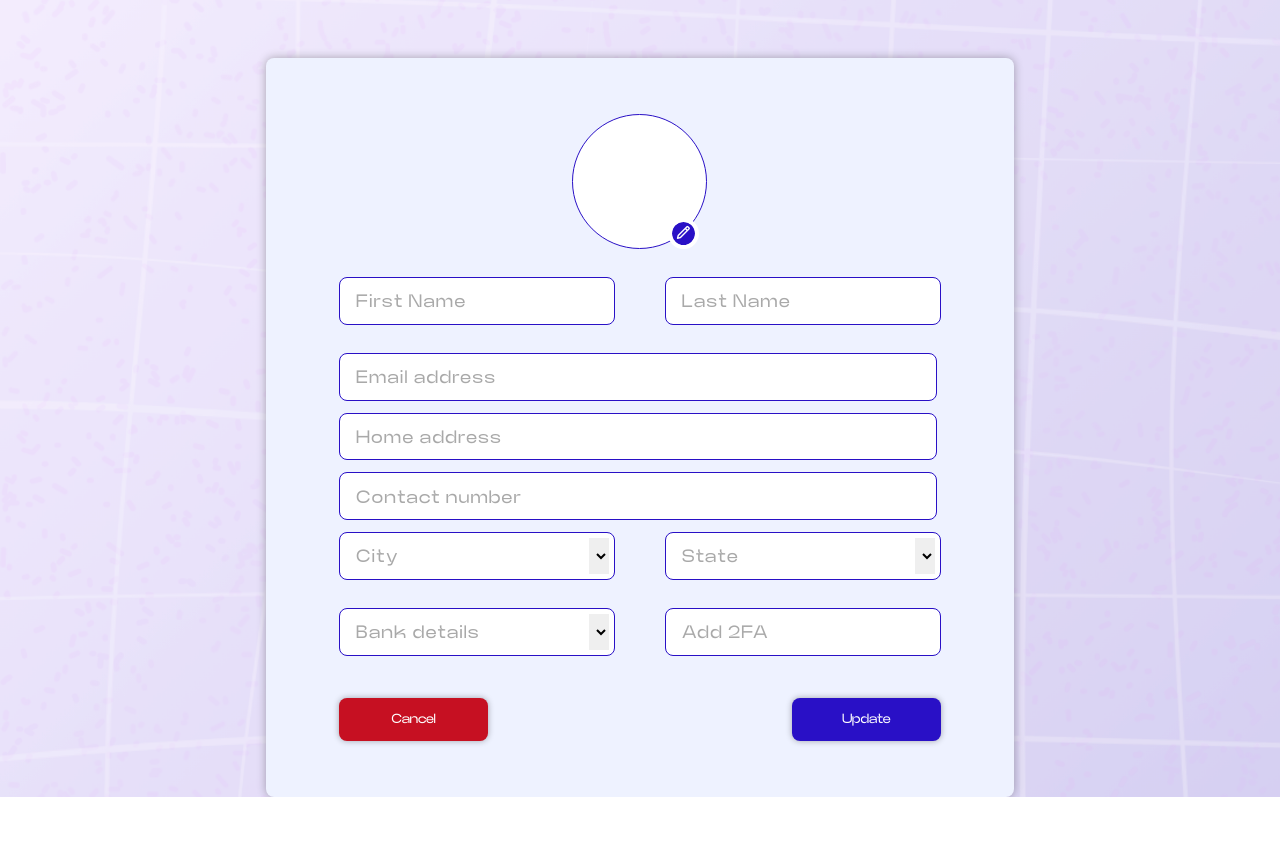
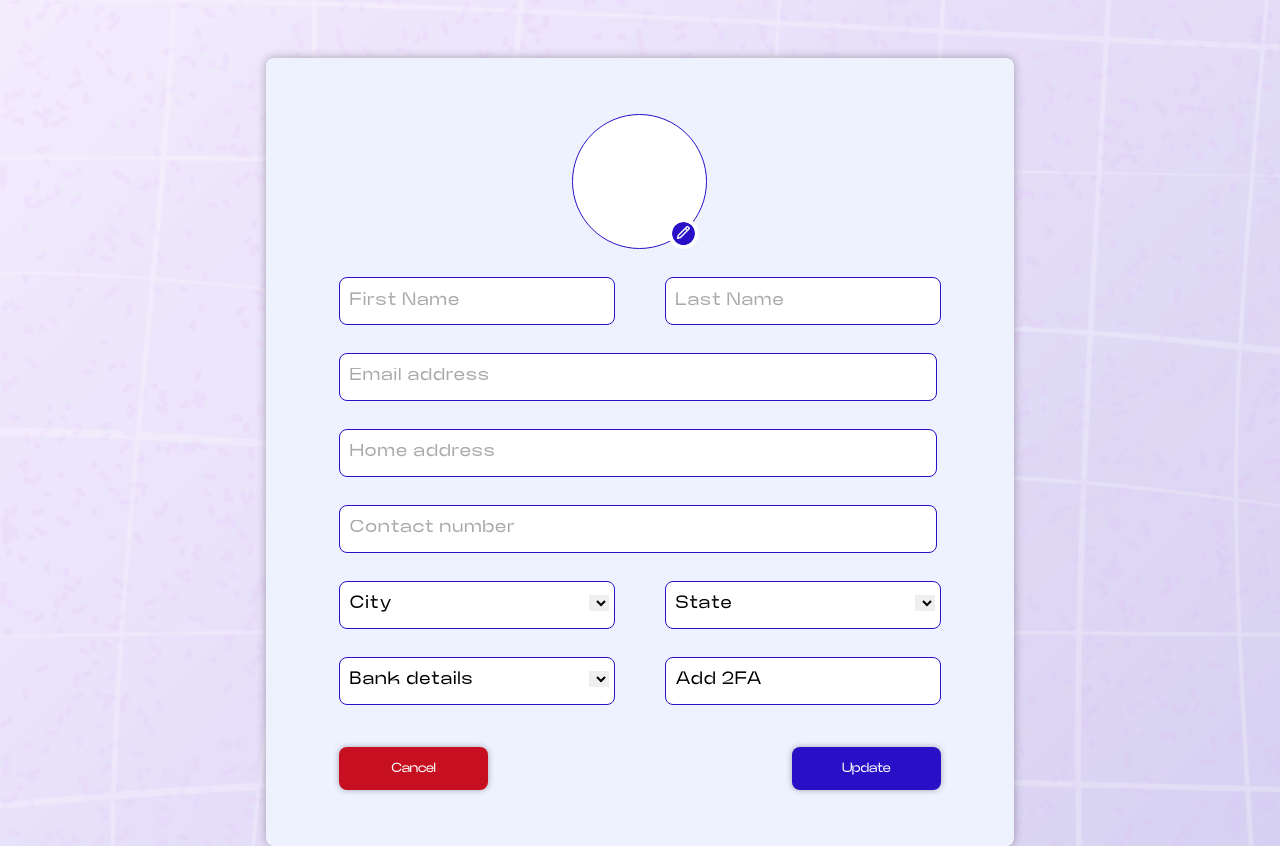
Before and after one commit to Lathish18/minia, a plain HTML site: page profile.html in a window 1280 px wide. Shown: the part 92-938 px from the top of the page. Before the commit the page ends 889 px from the top, so only its background shows below. Drawn offline with nearby package versions, Linux system fonts and the light colour scheme; files whose address does not match are found by name; a web font is replaced by a local one.

Commit message:
added designs

```diff
--- a/css/bank-details.css
+++ b/css/bank-details.css
@@ -55,6 +55,7 @@ html {
 .container{
     width: 100%;
     height: 100vh;
+    padding: 40px 0;
     display: flex;
     justify-content: center;
     align-items: center;
@@ -81,6 +82,7 @@ h2{
     color: #2910C6;
     text-align: center;
     margin-bottom: 2.875rem;
+    font-weight: bold;
 }
 h3{
     font: normal normal bold 2rem/2.375rem Neue Power;
@@ -100,6 +102,7 @@ h3{
     margin-bottom: 2.125rem;
     position: relative;
     display: flex;
+    justify-content: space-between;
 }
 img{
     width: 1.5625rem;
@@ -109,8 +112,7 @@ img{
     top: 1.25rem;
 }
 input{
-    width: 100%;
-    height: 100%;
+    padding: 0 20rem 0 0;
     border: none;
     outline: none;
 }
@@ -120,6 +122,7 @@ select{
     cursor: pointer;
 }
 ::placeholder{
+    padding: 0 24rem 0 0;
     letter-spacing: 1.35px;
     color: #A9A9A9;
     font-size: 1.6875rem;
--- a/css/profile.css
+++ b/css/profile.css
@@ -136,14 +136,13 @@ header{
 .input-box{
     width: 66.4375rem;
     height: 5.3125rem;
-    margin-bottom: 1.3125rem;
+    margin-bottom: 3.125rem;
     display: flex;
     align-items: center;
     justify-content: space-between;
     background: #FFFFFF 0% 0% no-repeat padding-box;
     border: 1px solid #2910C6;
     border-radius: 8px;
-    padding: 5px;
 }
 .parent-box{
     display: flex;
@@ -156,17 +155,16 @@ header{
     width: 30.6875rem;
     height: 5.3125rem;
     border-radius: 8px;
-    padding: 5px;
     display: flex;
     justify-content: space-between;
     background: #FFFFFF 0% 0% no-repeat padding-box;
     border: 1px solid #2910C6;
     border-radius: 8px;
+    position: relative;
 }
 input{
-    padding: 0.625rem 1.25rem 0;
-    height: 100%;
-    width: 100%;
+    /* padding: 0.625rem 2rem 0.625rem; */
+    padding-left: 10px;
     border: none;
     outline: none;
     background: none;
@@ -175,6 +173,9 @@ select{
     border: none;
     outline: none;
     cursor: pointer;
+    position: absolute;
+    right: 5px;
+    top: 1.475rem;
 }
 
 button{
@@ -195,6 +196,11 @@ button{
     color: #A9A9A9;
     font-family: Neue power;
 }
+.parent-box:nth-last-of-type(-n+4) .child-box input::placeholder {
+    color: #000000;
+}
+
+
 .btn{
     display: flex;
     align-items: center;
@@ -244,7 +250,7 @@ button{
     }
     .child-box{
         width: 100%;
-        margin-bottom: 10px;
+        margin-bottom: 20px;
     }
 }
 @media(max-width:400px){
```
Also changed, not shown: verify-email.html (+1 -1 lines), assets/email verification.png.
